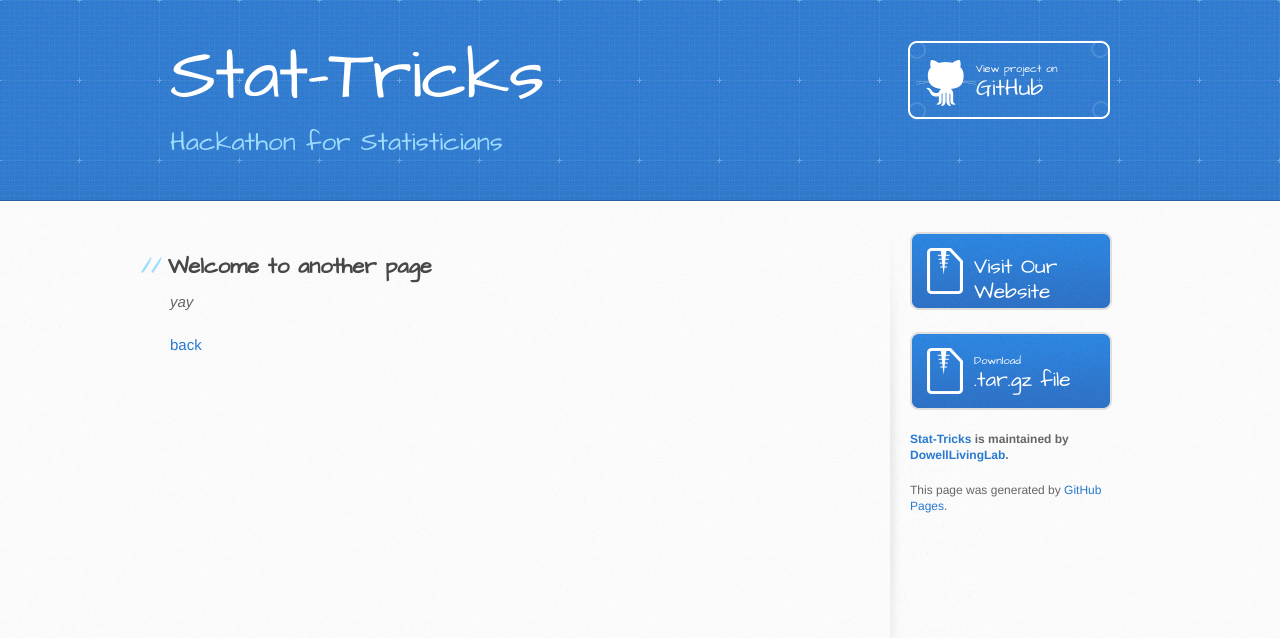
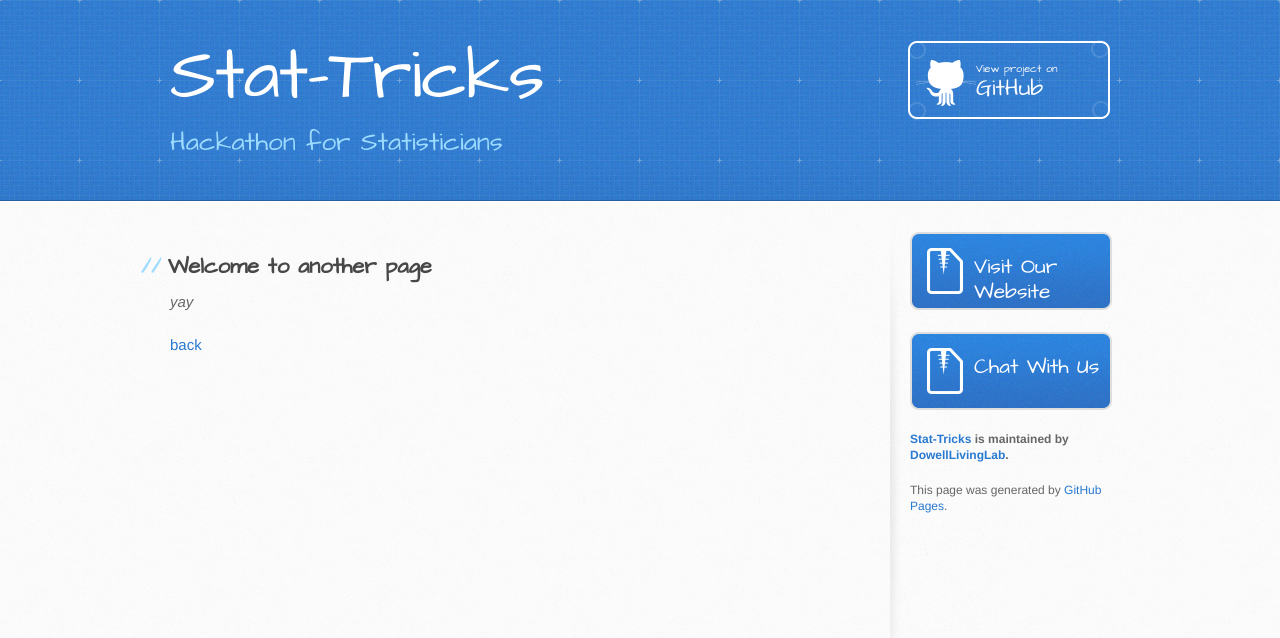
Before and after one commit to DowellLivingLab/Stat-Tricks, a Jekyll site: the page built from another-page.md, in a window 1280 px wide. Shown: the top 638 px of the page. Built offline with Jekyll 4.4.1, drawn with Linux system fonts in a browser that asks for light colours; our own code applies the rules of GitHub Pages for plain Markdown files.

Commit message:
Update default.html

```diff
--- a/_layouts/default.html
+++ b/_layouts/default.html
@@ -43,8 +43,7 @@
              Visit Our Website
             </a>
             <a href="{{ site.github.tar_url }}" class="button">
-              <small>Download</small>
-              .tar.gz file
+              Chat With Us
             </a>
           {% endif %}
 
```
